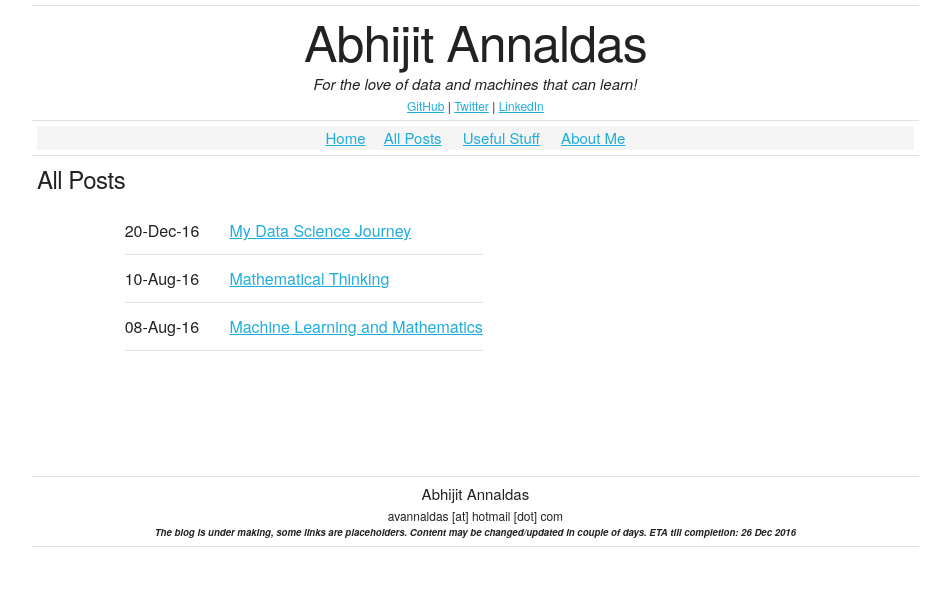
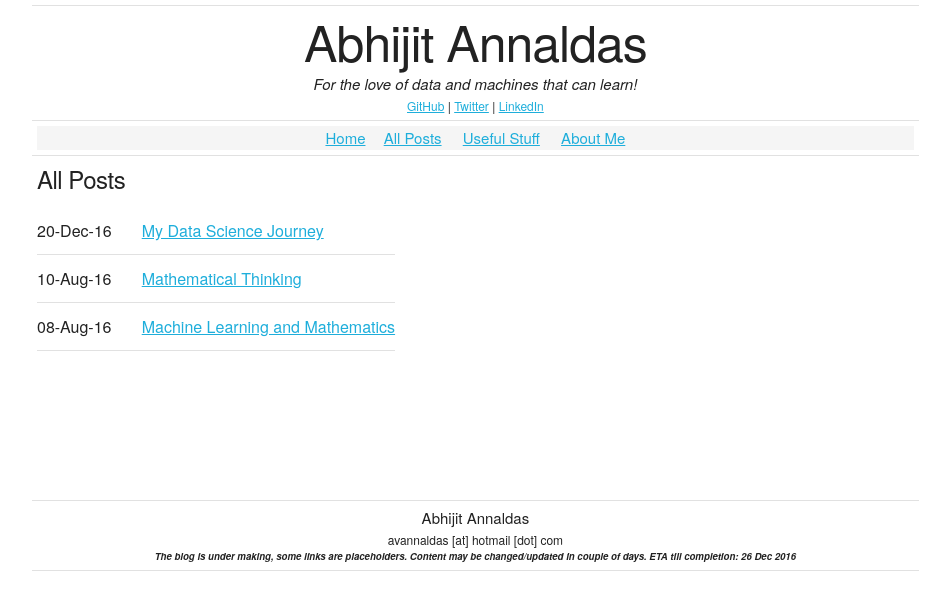
Before and after one commit to devm1023/ML_project, a Jekyll site: the page built from all-posts.html, in a window 1280 px wide. Shown: the top 610 px of the page, without its empty margins (123-1073 px from the left). Built offline with Jekyll 4.4.1, drawn with Linux system fonts in a browser that asks for light colours; some web fonts are replaced.

Commit message:
Update all-posts.html

```diff
--- a/all-posts.html
+++ b/all-posts.html
@@ -3,7 +3,17 @@ layout: page
 title: All Posts
 permalink: /all-posts/
 ---
-<div class="container">
+<table style="margin-bottom: 0px">
+	{% for post in site.posts %}
+		<tr>
+			<td>{{ post.date | date: "%d-%b-%y" }}</td>
+			<td><a href="{{ post.url | prepend: site.baseurl }}">{{ post.title }}</a></td>
+		</tr>
+	{% endfor %}
+</table>
+<br /><br />
+
+<!--<div class="container">
 	<div class="row">
 		<div class="eleven columns">
 			<table style="margin-bottom: 0px">
@@ -16,5 +26,4 @@ permalink: /all-posts/
 			</table><br>
 		</div>
 	</div>
-	</div>
-</div>
+</div>-->
```
